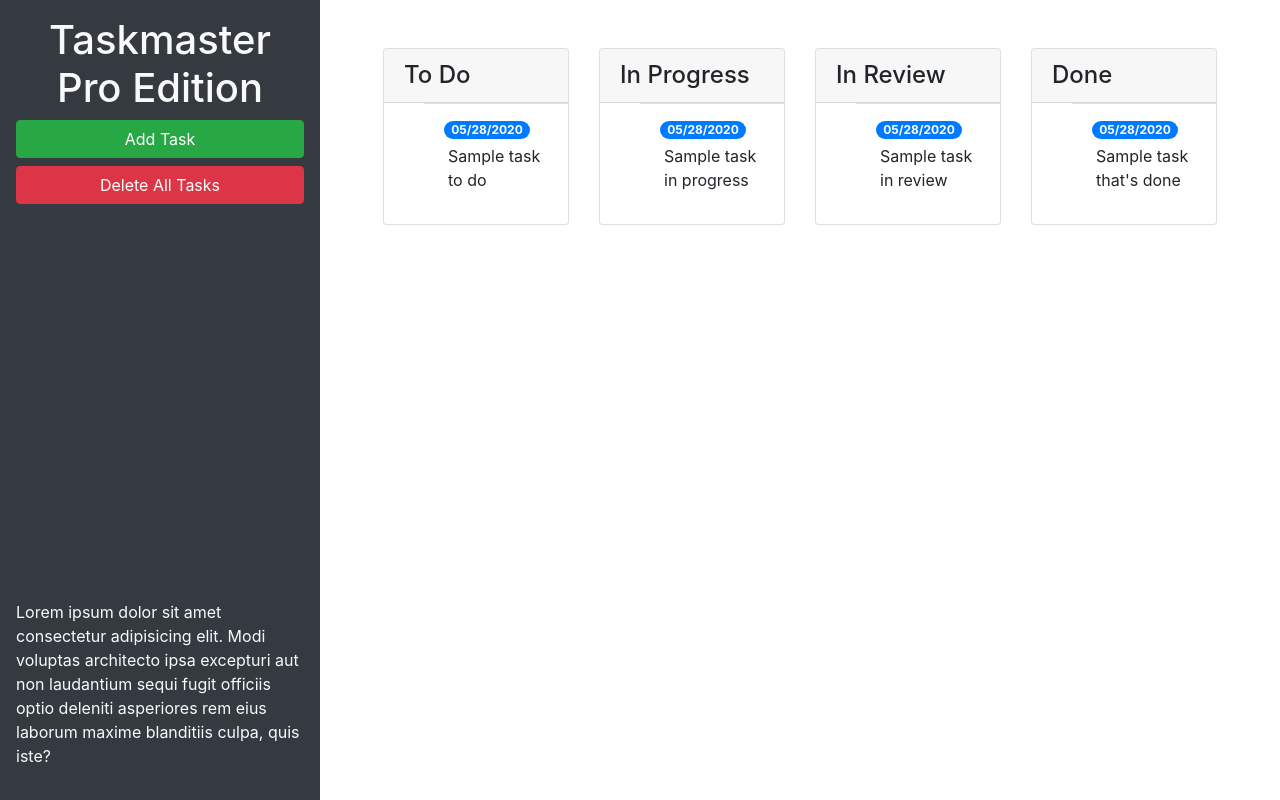
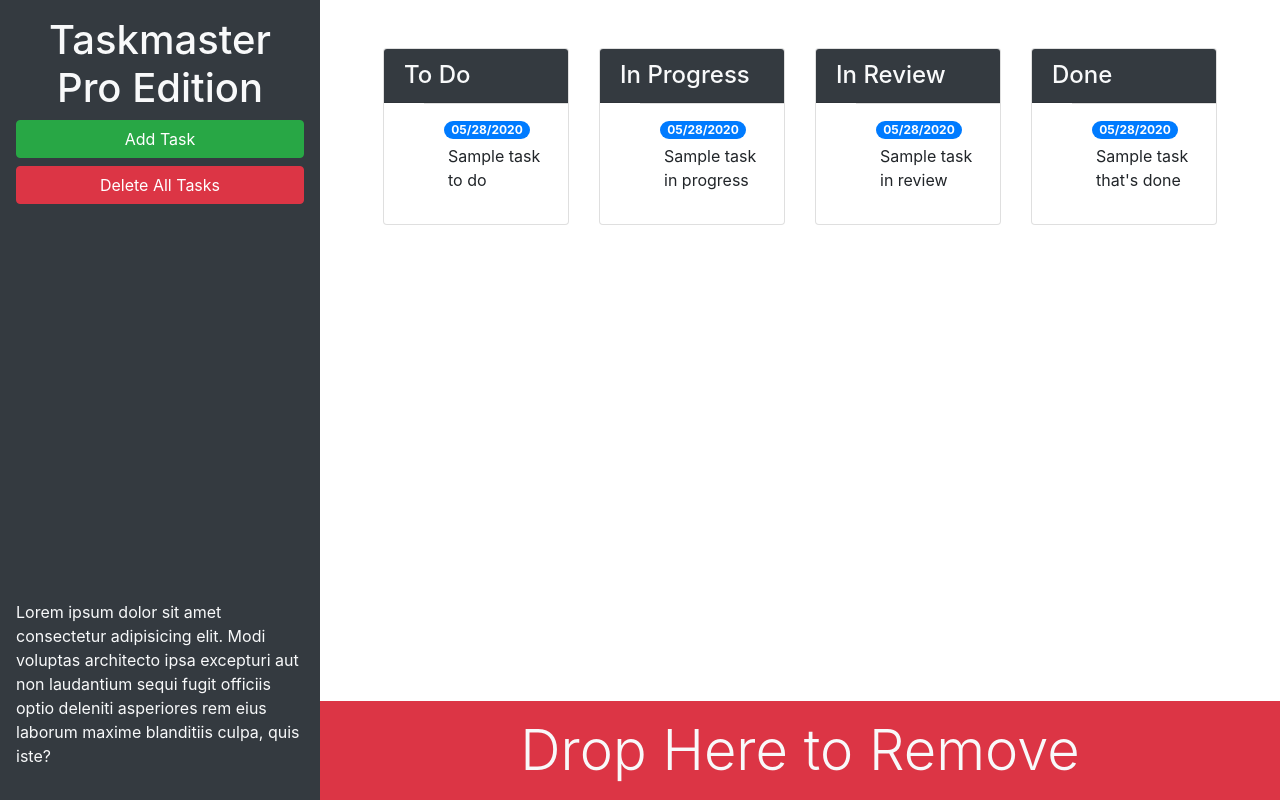
Before and after one commit to justosk8/taskmaster-pro, a plain HTML site: page index.html in a window 1280 px wide. Drawn offline with nearby package versions, Linux system fonts and the light colour scheme.

Commit message:
added styles to task boxes and a trash dropzone

```diff
--- a/index.html
+++ b/index.html
@@ -13,21 +13,21 @@
 <body>
 
   <div class="row min-vh-100 no-gutters">
-    <header class="col-12 col-lg-3 bg-dark text-light d-flex flex-column p-4 p-lg-3">
+    <header class="col-12 col-lg-3 bg-dark text-light sticky-top d-flex flex-column p-4 p-lg-3">
       <h1 class="text-center">Taskmaster Pro Edition</h1>
       <button id="create-task" class="btn btn-block btn-success" data-toggle="modal" data-target="#task-form-modal">Add
         Task</button>
       <button id="remove-tasks" class="btn btn-block btn-danger">Delete All Tasks</button>
-      <p class="mt-auto">Lorem ipsum dolor sit amet consectetur adipisicing elit. Modi voluptas architecto ipsa
+      <p class="mt-auto d-none d-lg-block">Lorem ipsum dolor sit amet consectetur adipisicing elit. Modi voluptas architecto ipsa
         excepturi aut non
         laudantium sequi fugit officiis optio deleniti asperiores rem eius laborum maxime blanditiis culpa, quis iste?
       </p>
     </header>
-    <main class="col-12 col-lg-9">
+    <main class="col-12 col-lg-9 d-flex flex-column">
       <div class="m-5 row justify-content-around">
         <div class="col-12 col-md-6 col-xl-3 mb-3">
           <div class="card">
-            <h4 class="card-header">To Do</h4>
+            <h4 class="card-header bg-dark text-light">To Do</h4>
             <ul id="list-toDo" class="list-group-flush">
             <li class="list-group-item">
               <span class="badge badge-primary badge-pill">05/28/2020</span>
@@ -39,7 +39,7 @@
         <!--in progress start-->
         <div class="col-12 col-md-6 col-xl-3 mb-3">
           <div class="card">
-          <h4 class="card-header">In Progress</h4>
+          <h4 class="card-header bg-dark text-light">In Progress</h4>
           <ul id="list-inProgress" class="list-group-flush">
             <li class="list-group-item">
               <span class="badge badge-primary badge-pill">05/28/2020</span>
@@ -52,7 +52,7 @@
         <!-- in review start -->
         <div class="col-12 col-md-6 col-xl-3 mb-3">
           <div class="card">
-          <h4 class="card-header">In Review</h4>
+          <h4 class="card-header bg-dark text-light">In Review</h4>
           <ul id="list-inReview" class="list-group-flush">
             <li class="list-group-item">
               <span class="badge badge-primary badge-pill">05/28/2020</span>
@@ -65,7 +65,7 @@
           <!-- done start -->
         <div class="col-12 col-md-6 col-xl-3 mb-3">
           <div class="card">
-          <h4 class="card-header">Done</h4>
+          <h4 class="card-header bg-dark text-light">Done</h4>
           <ul id="list-done" class="list-group-flush">
             <li class="list-group-item">
               <span class="badge badge-primary badge-pill">05/28/2020</span>
@@ -75,6 +75,9 @@
           </div>
         </div>
           <!-- done end -->
+      </div>
+      <div id="trash" class="mt-auto">
+        <div class="w-100 bg-danger p-3 text-center text-light display-4">Drop Here to Remove</div>
       </div>
     </main>
   </div>
```
